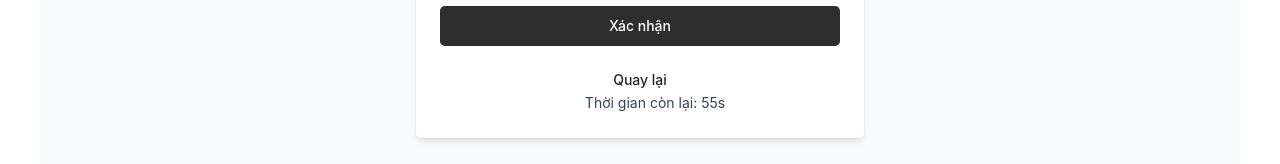
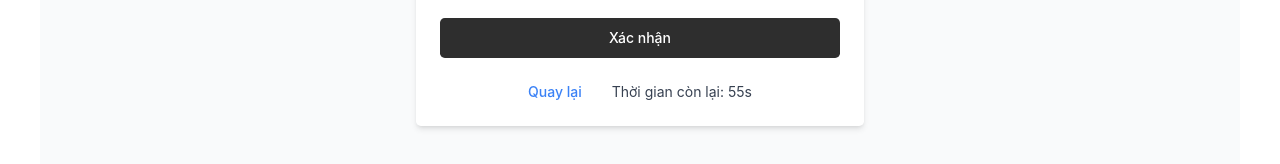
Before and after one commit to trantan66/focodo-ecommerce, a React (Create React App) app: page /forgotpassword2 in a window 1280 px wide. Shown: the part 449-613 px from the top of the page. Built offline with nearby package versions, Linux system fonts and the light colour scheme; no server answers.

Commit message:
update back forgot password

```diff
--- a/src/Pages/ForgotPassword2.jsx
+++ b/src/Pages/ForgotPassword2.jsx
@@ -125,9 +125,9 @@ const ForgotPassword2 = () => {
 
                     <div className="mt-4 text-center">
                         {isTimerActive ? (
-                            <div className="">
+                            <div className="flex justify-center align-center">
                                 <div
-                                    className="text-sm font-medium text-primary-600 hover:no-underline dark:text-primary-500 cursor-pointer"
+                                    className="text-sm text-base text-blue-500 font-medium text-primary-600 hover:no-underline dark:text-primary-500 cursor-pointer"
                                     onClick={handleBackup}
                                 >
                                     Quay lại
```
